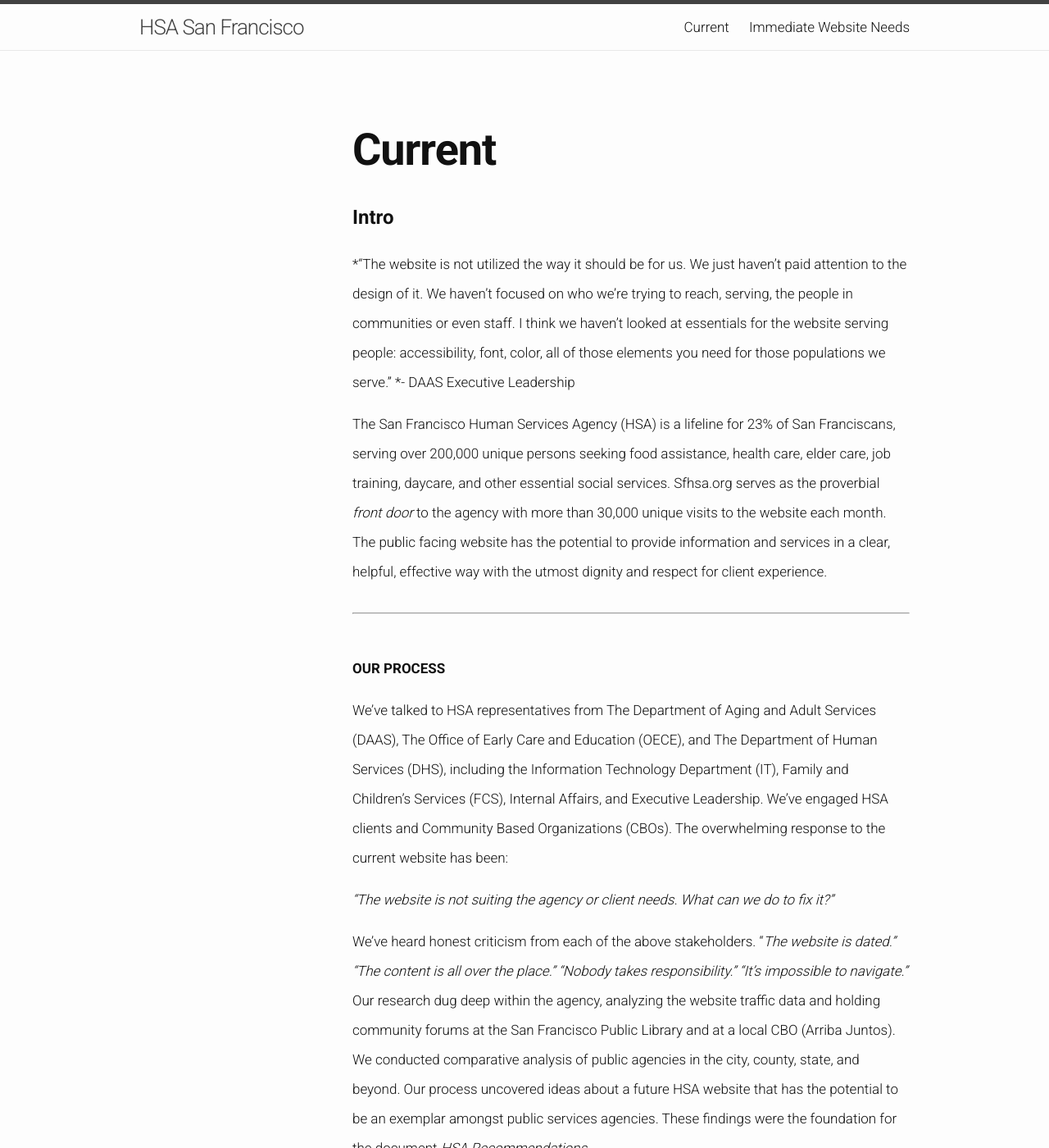
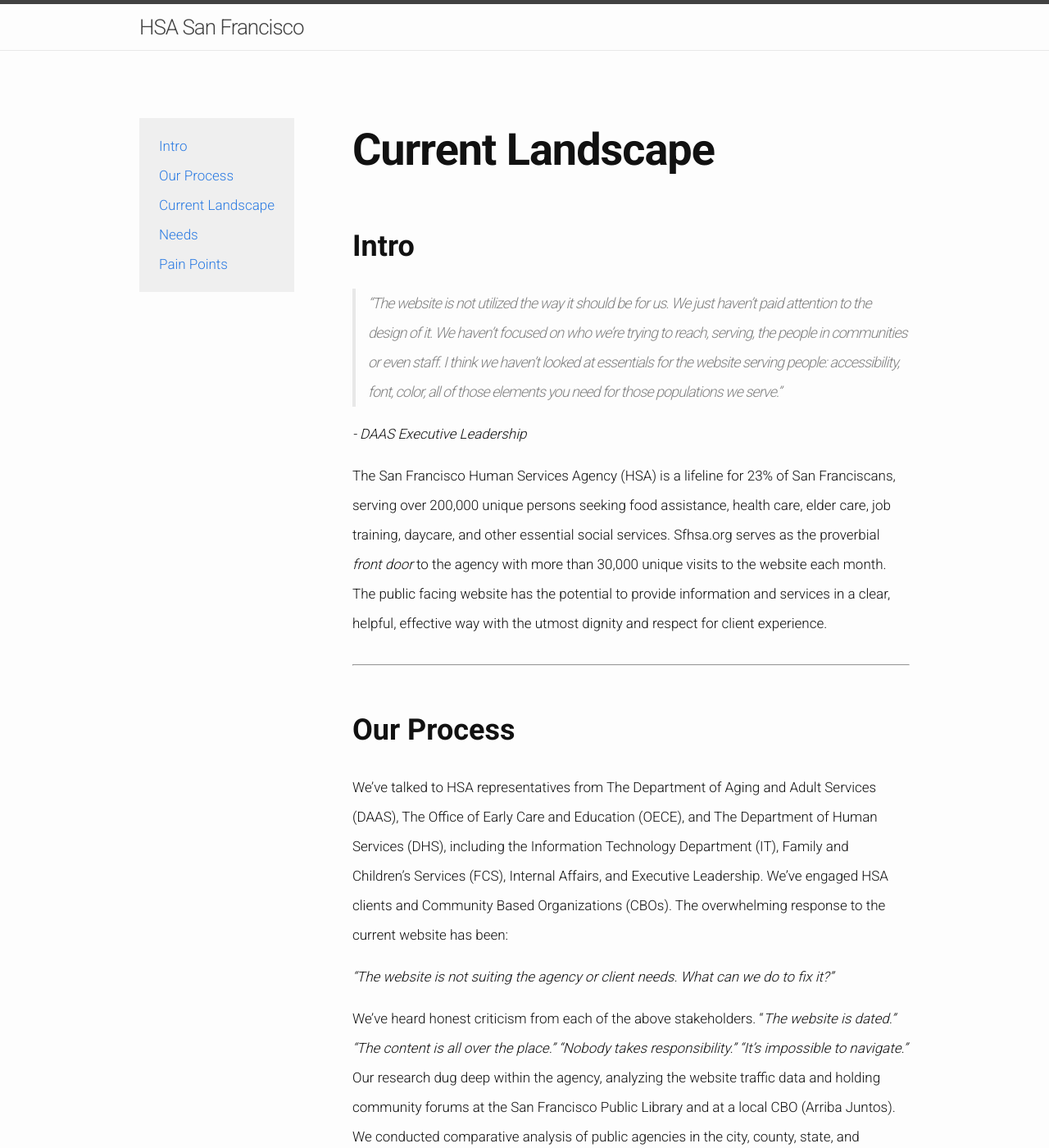
Before and after one commit to slowbot/hsa-docs, a Jekyll site: the page built from current.md, in a window 1280 px wide and 1400 px high. Shown: the whole window at 82% size. Built offline with Jekyll 4.4.1, drawn with Linux system fonts in a browser that asks for light colours; nearby versions of some CDN libraries; some of the changed text lies outside the part shown.

Commit message:
Updating content styles and navigation

```diff
--- a/_config.yml
+++ b/_config.yml
@@ -2,9 +2,7 @@
 title: HSA San Francisco
 email: your-email@domain.com
 description: > # this means to ignore newlines until "baseurl:"
-  Write an awesome description for your new site here. You can edit this
-  line in _config.yml. It will appear in your document head meta (for
-  Google search results) and in your feed.xml site description.
+  The San Francisco Human Services Agency (HSA) is a lifeline for 23% of San Franciscans, serving over 200,000 unique persons seeking food assistance, health care, elder care, job training, daycare, and other essential social services. Sfhsa.org serves as the proverbial *front door* to the agency with more than 30,000 unique visits to the website each month. The public facing website has the potential to provide information and services in a clear, helpful, effective way with the utmost dignity and respect for client experience.
 baseurl: "/hsa-docs" # the subpath of your site, e.g. /blog/
 # url: "http://www.sfhsa.org/" # the base hostname & protocol for your site
 # twitter_username: designincode
--- a/_includes/footer.html
+++ b/_includes/footer.html
@@ -12,40 +12,7 @@
         </ul>
       </div>
 
-      <div class="footer-col  footer-col-2">
-        <ul class="social-media-list">
-          {% if site.github_username %}
-          <li>
-            <a href="https://github.com/{{ site.github_username }}">
-              <span class="icon  icon--github">
-                <svg viewBox="0 0 16 16">
-                  <path fill="#828282" d="M7.999,0.431c-4.285,0-7.76,3.474-7.76,7.761 c0,3.428,2.223,6.337,5.307,7.363c0.388,0.071,0.53-0.168,0.53-0.374c0-0.184-0.007-0.672-0.01-1.32 c-2.159,0.469-2.614-1.04-2.614-1.04c-0.353-0.896-0.862-1.135-0.862-1.135c-0.705-0.481,0.053-0.472,0.053-0.472 c0.779,0.055,1.189,0.8,1.189,0.8c0.692,1.186,1.816,0.843,2.258,0.645c0.071-0.502,0.271-0.843,0.493-1.037 C4.86,11.425,3.049,10.76,3.049,7.786c0-0.847,0.302-1.54,0.799-2.082C3.768,5.507,3.501,4.718,3.924,3.65 c0,0,0.652-0.209,2.134,0.796C6.677,4.273,7.34,4.187,8,4.184c0.659,0.003,1.323,0.089,1.943,0.261 c1.482-1.004,2.132-0.796,2.132-0.796c0.423,1.068,0.157,1.857,0.077,2.054c0.497,0.542,0.798,1.235,0.798,2.082 c0,2.981-1.814,3.637-3.543,3.829c0.279,0.24,0.527,0.713,0.527,1.437c0,1.037-0.01,1.874-0.01,2.129 c0,0.208,0.14,0.449,0.534,0.373c3.081-1.028,5.302-3.935,5.302-7.362C15.76,3.906,12.285,0.431,7.999,0.431z"/>
-                </svg>
-              </span>
-
-              <span class="username">{{ site.github_username }}</span>
-            </a>
-          </li>
-          {% endif %}
-
-          {% if site.twitter_username %}
-          <li>
-            <a href="https://twitter.com/{{ site.twitter_username }}">
-              <span class="icon  icon--twitter">
-                <svg viewBox="0 0 16 16">
-                  <path fill="#828282" d="M15.969,3.058c-0.586,0.26-1.217,0.436-1.878,0.515c0.675-0.405,1.194-1.045,1.438-1.809
-                  c-0.632,0.375-1.332,0.647-2.076,0.793c-0.596-0.636-1.446-1.033-2.387-1.033c-1.806,0-3.27,1.464-3.27,3.27 c0,0.256,0.029,0.506,0.085,0.745C5.163,5.404,2.753,4.102,1.14,2.124C0.859,2.607,0.698,3.168,0.698,3.767 c0,1.134,0.577,2.135,1.455,2.722C1.616,6.472,1.112,6.325,0.671,6.08c0,0.014,0,0.027,0,0.041c0,1.584,1.127,2.906,2.623,3.206 C3.02,9.402,2.731,9.442,2.433,9.442c-0.211,0-0.416-0.021-0.615-0.059c0.416,1.299,1.624,2.245,3.055,2.271 c-1.119,0.877-2.529,1.4-4.061,1.4c-0.264,0-0.524-0.015-0.78-0.046c1.447,0.928,3.166,1.469,5.013,1.469 c6.015,0,9.304-4.983,9.304-9.304c0-0.142-0.003-0.283-0.009-0.423C14.976,4.29,15.531,3.714,15.969,3.058z"/>
-                </svg>
-              </span>
-
-              <span class="username">{{ site.twitter_username }}</span>
-            </a>
-          </li>
-          {% endif %}
-        </ul>
-      </div>
-
-      <div class="footer-col  footer-col-3">
+      <div class="footer-col footer-col-3">
         <p class="text">{{ site.description }}</p>
       </div>
     </div>
--- a/_includes/header.html
+++ b/_includes/header.html
@@ -6,19 +6,19 @@
 
     <nav class="site-nav">
       <a href="#" class="menu-icon">
-        <svg viewBox="0 0 18 15">
+        <!-- <svg viewBox="0 0 18 15">
           <path fill="#424242" d="M18,1.484c0,0.82-0.665,1.484-1.484,1.484H1.484C0.665,2.969,0,2.304,0,1.484l0,0C0,0.665,0.665,0,1.484,0 h15.031C17.335,0,18,0.665,18,1.484L18,1.484z"/>
           <path fill="#424242" d="M18,7.516C18,8.335,17.335,9,16.516,9H1.484C0.665,9,0,8.335,0,7.516l0,0c0-0.82,0.665-1.484,1.484-1.484 h15.031C17.335,6.031,18,6.696,18,7.516L18,7.516z"/>
           <path fill="#424242" d="M18,13.516C18,14.335,17.335,15,16.516,15H1.484C0.665,15,0,14.335,0,13.516l0,0 c0-0.82,0.665-1.484,1.484-1.484h15.031C17.335,12.031,18,12.696,18,13.516L18,13.516z"/>
-        </svg>
+        </svg> -->
       </a>
 
       <div class="trigger">
-        {% for page in site.pages %}
+<!--         {% for page in site.pages %}
           {% if page.title %}
           <a class="page-link" href="{{ page.url | prepend: site.baseurl }}">{{ page.title }}</a>
           {% endif %}
-        {% endfor %}
+        {% endfor %} -->
       </div>
     </nav>
 
--- a/current.md
+++ b/current.md
@@ -1,50 +1,50 @@
 ---
 layout: page
-title: Current
+title: Current Landscape
 permalink: /current/
 ---
 
-### Intro
-
-*"The website is not utilized the way it should be for us. We just haven’t paid attention to the design of it. We haven’t focused on who we’re trying to reach, serving, the people in communities or even staff. I think we haven’t looked at essentials for the website serving people: accessibility, font, color, all of those elements you need for those populations we serve." *- DAAS Executive Leadership
+<ul id="mydiv" class="menu menu-fixed">
+  <li><a href="#intro">Intro</a></li>
+  <li><a href="#our-process">Our Process</a></li>
+  <li><a href="#current-landscape">Current Landscape</a></li>
+  <li><a href="#needs">Needs</a></li>
+  <li><a href="#pain-points">Pain Points</a></li>
+</ul>
 
 
+## <a name="intro"></a>Intro
+
+> "The website is not utilized the way it should be for us. We just haven’t paid attention to the design of it. We haven’t focused on who we’re trying to reach, serving, the people in communities or even staff. I think we haven’t looked at essentials for the website serving people: accessibility, font, color, all of those elements you need for those populations we serve."
+
+*- DAAS Executive Leadership*
 
 The San Francisco Human Services Agency (HSA) is a lifeline for 23% of San Franciscans, serving over 200,000 unique persons seeking food assistance, health care, elder care, job training, daycare, and other essential social services. Sfhsa.org serves as the proverbial *front door* to the agency with more than 30,000 unique visits to the website each month. The public facing website has the potential to provide information and services in a clear, helpful, effective way with the utmost dignity and respect for client experience.
 
 * * *
 
 
-**OUR PROCESS**
+## <a name="our-process"></a>Our Process
 
 We’ve talked to HSA representatives from The Department of Aging and Adult Services (DAAS), The Office of Early Care and Education (OECE), and The Department of Human Services (DHS), including the Information Technology Department (IT), Family and Children's Services (FCS),  Internal Affairs, and Executive Leadership. We’ve engaged HSA clients and Community Based Organizations (CBOs). The overwhelming response to the current website has been:
 
 *"The website is not suiting the agency or client needs. What can we do to fix it?"*
 
-
-
 We’ve heard honest criticism from each of the above stakeholders. "*The website is dated." “The content is all over the place.” “Nobody takes responsibility.” “It’s impossible to navigate.”* Our research dug deep within the agency, analyzing the website traffic data and holding community forums at the San Francisco Public Library and at a local CBO (Arriba Juntos). We conducted comparative analysis of public agencies in the city, county, state, and beyond. Our process uncovered ideas about a future HSA website that has the potential to be an exemplar amongst public services agencies.  These findings were the foundation for the document *HSA Recommendations.*
-
-
 
 * * *
 
-
-**CURRENT LANDSCAPE**
+## <a name="current-landscape"></a>Current Landscape
 
 HSA has two distinct Departments, The Department of Human Services (DHS) and The Department of Aging and Adult Services (DAAS), and the Office of Early Care and Education (OECE). The two Departments serve specific client populations with discrete needs. OECE’s clients may overlap with the two Departments. HSA’s public-facing website, sfhsa.org, is a funnel for all clients to find information. Beyond information, few, if any, services are provided through the website; however, links to services exist, including MyBenefits CalWIN.
 
-**GOALS AND OBJECTIVES**
+### GOALS AND OBJECTIVES
 
 HSA’s mission is to promote well-being and self-sufficiency among individuals, families and communities in San Francisco. Information and services need to be available through clear and helpful channels in order to achieve this mission. The public-facing website is an important yet underdeveloped channel.
 
-
-
-**WHY IT MATTERS**
+### WHY IT MATTERS
 
 HSA clients are as diverse as the city itself. Website accessibility is essential to accommodate this diversity. By understanding clients’ goals, challenges and needs, a streamlined client experience needs to be created. This better facilitates the agency’s goals and objectives.
-
-
 
 **DHS & OECE CHALLENGES**
 
@@ -56,8 +56,6 @@
 
 Missed opportunities in serving at-risk clients in need of services.
 
-
-
 **In-Reach:**
 
 Current HSA clients are eligible for other services, but may not be aware of the options or if they qualify for them.
@@ -66,19 +64,13 @@
 
 Clients already in the system become aware of additional resources and services that may benefit them.
 
-
-
 **Churn:**
 
 Clients are receiving services, but are dropped and then return for services.
 
-
-
 **Why It Matters:**
 
 Human or technical error should not result in a client going without services.
-
-
 
 **In-take:**
 
@@ -88,11 +80,7 @@
 
 HSA staffing resources are limited and an informative website can eliminate unnecessary time spent answering phone calls, emails, and reducing foot traffic to lobbies.
 
-
-
 **DAAS CHALLENGES ALSO SHARED WITH DHS & OECE**
-
-
 
 **Not Meeting Government Mandates:**
 
@@ -110,8 +98,6 @@
 
 Sfhsa.org could be a quick resource about services and lead to clients spending less time and frustration trying to access information face-to-face, over the phone, and by mail. Further, the information they receive online will be the same rather than learning disparate or incomplete information from different staff.
 
-
-
 **Digital Readiness:**
 
 Reaching clients who are older or disabled or lower-income who may not be computer or reading literate or familiar with technology tools.
@@ -125,7 +111,7 @@
 * * *
 
 
-**NEEDS**
+## <a name="needs"></a>Needs
 
 In order to fulfill HSA’s mission, the public facing website needs to be proactive with its accessibility. This includes, but is not limited to: multilingual language needs, content creation based on an audience appropriate literacy level, considerations of access to digital technology and tools (eg: mobile), digital literacy and familiarity with technology tools, and Section 508 compliance.
 
@@ -229,7 +215,7 @@
  * * *
 
 
-**PAIN-POINTS**
+## <a name="pain-points"></a>Pain Points
 
 **No Dedicated Website Owner**
 
```
